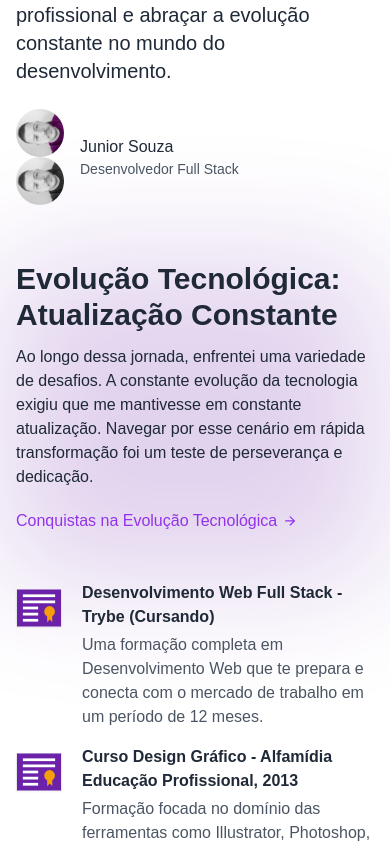
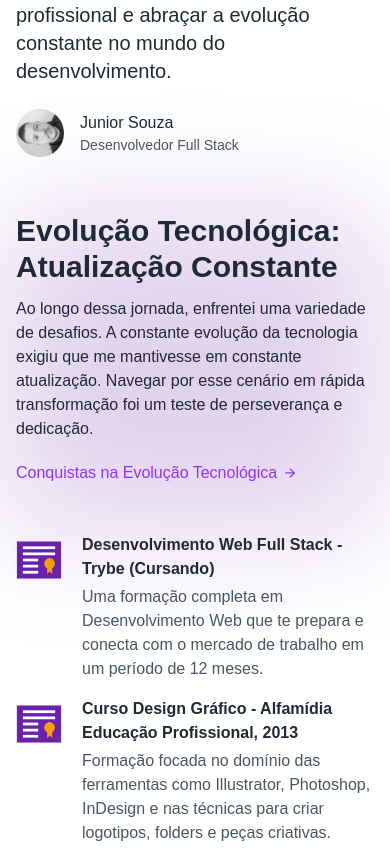
Before and after one commit to JuniorSX/aboutjr, a React (Create React App) app: page / in a window 390 px wide. Shown: the part 1351-2199 px from the top of the page. Built offline with nearby package versions, Linux system fonts and the light colour scheme.

Commit message:
fix miniatura mobile

```diff
--- a/src/components/Sobre.jsx
+++ b/src/components/Sobre.jsx
@@ -32,8 +32,7 @@ function Sobre() {
                 <footer class="mt-6">
                   <div class="flex items-center">
                     <div class="lg:hidden flex-shrink-0">
-                      <img class="h-12 w-12 rounded-full" src={darkteste} alt="Junior" />
-                      <img class="h-12 w-12 rounded-full" src={teste} alt="Junior" />
+                      {theme.theme === 'dark' ? <img class="h-12 w-12 rounded-full" src={darkteste} alt="Junior" /> : <img class="h-12 w-12 rounded-full" src={teste} alt="Junior" />}
                     </div>
                     <div class="ml-4 lg:ml-0">
                       <p class="font-medium text-gray-800 dark:text-gray-200">
```
